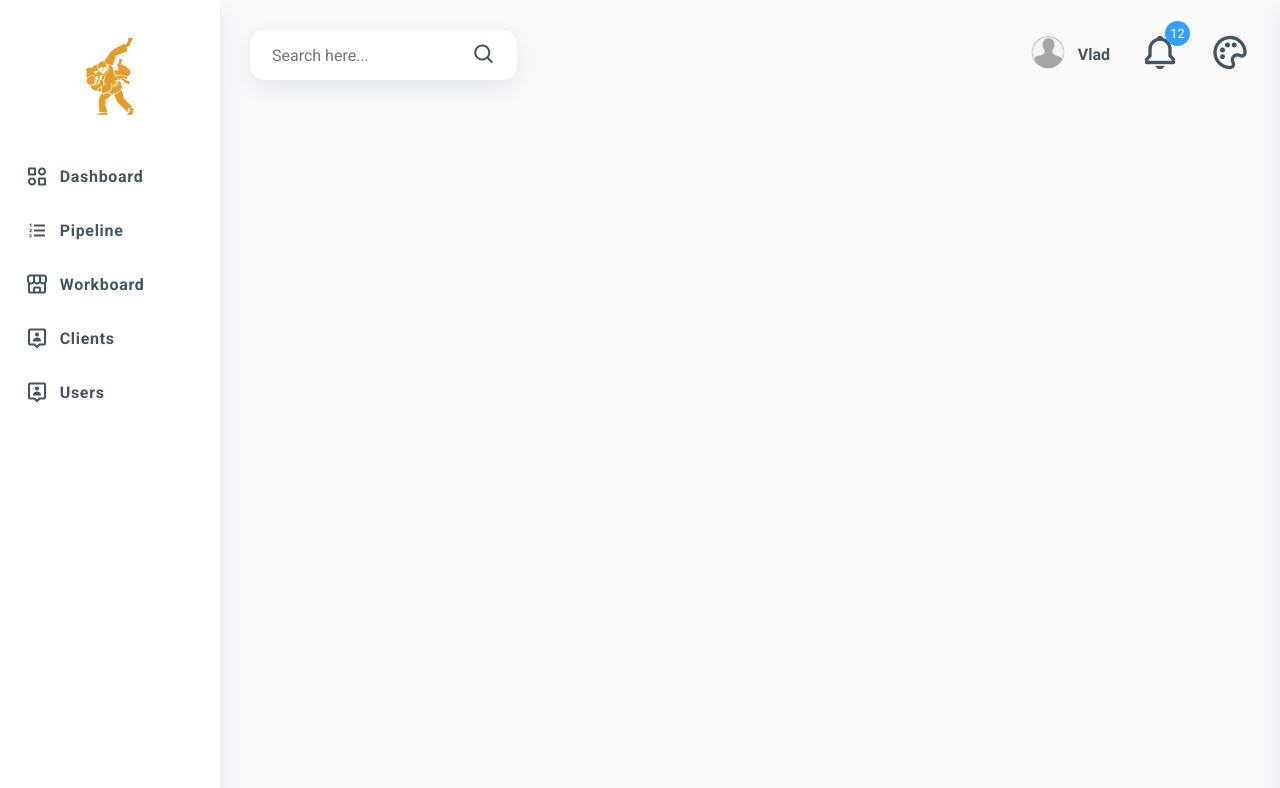
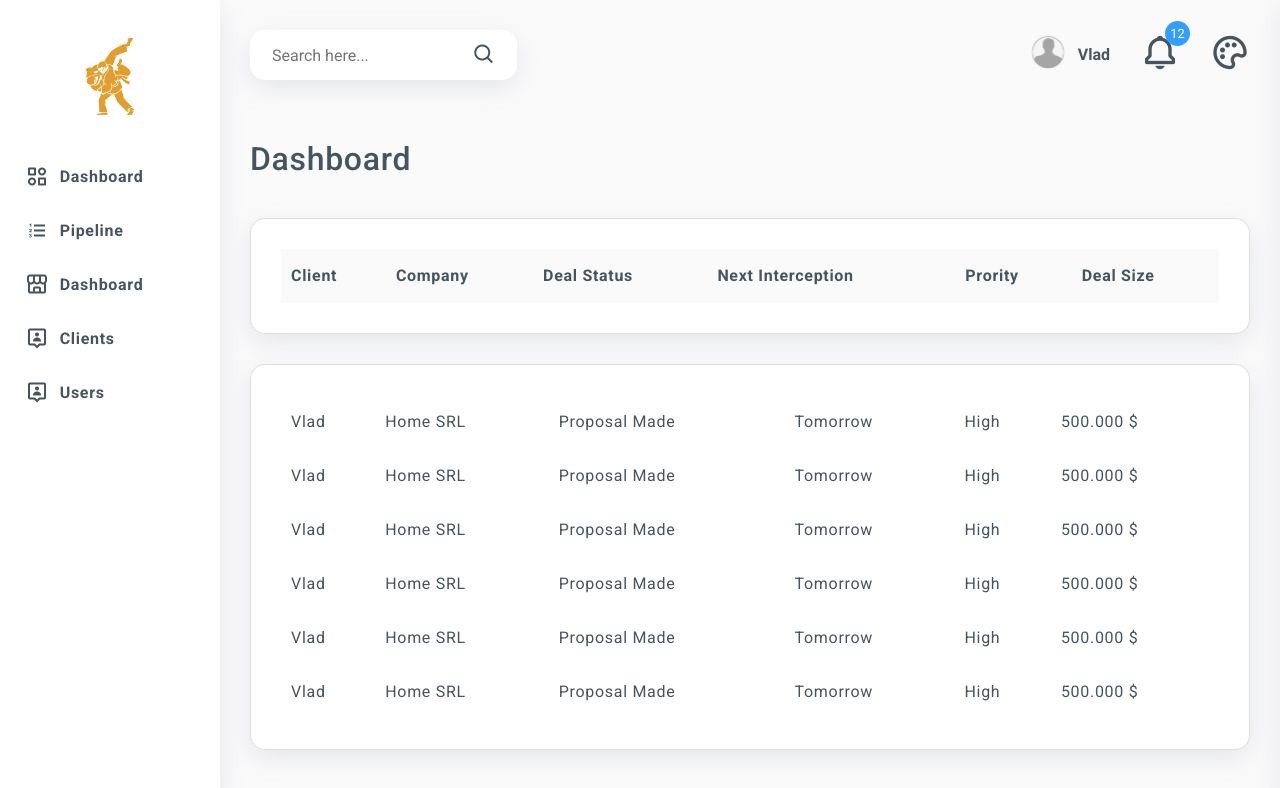
Before and after one commit to vladghinea/Sellgo, a React (Create React App) app in the folder sellassistent/: page /dashboard in a window 1280 px wide. Shown: the top 788 px of the page. Built offline with nearby package versions, Linux system fonts and the light colour scheme.

Commit message:
Workboard tabel version

```diff
--- a/sellassistent/src/assets/JsonData/sidebar_routes.json
+++ b/sellassistent/src/assets/JsonData/sidebar_routes.json
@@ -11,8 +11,8 @@
 
     },
     {
-        "display_name": "Workboard",
-        "route": "/workboard",
+        "display_name": "Dashboard",
+        "route": "/Dashboard",
         "icon": "bx bx-store-alt"
     },
     {
--- a/sellassistent/src/components/Routes.jsx
+++ b/sellassistent/src/components/Routes.jsx
@@ -3,6 +3,7 @@ import {Route, Switch} from 'react-router-dom'
 
 import Pipeline from '../pages/Pipeline'
 import Users from '../pages/Users'
+import Dashboard from '../pages/Dashboard'
 
 
 const Routes = () => {
@@ -10,6 +11,7 @@ const Routes = () => {
         <Switch>
             <Route path='/pipeline' component={Pipeline } />
             <Route path='/users' component={Users } />
+            <Route path='/dashboard'component={Dashboard}/>
 
         </Switch>
     )
--- /dev/null
+++ b/sellassistent/src/components/table/Table.jsx
@@ -0,0 +1,77 @@
+import React, {useState} from 'react'
+
+import './table.css'
+
+const Table = props => {
+
+    const initDataShow = props.limit && props.bodyData ? props.bodyData.slice(0, Number(props.limit)) : props.bodyData
+
+    const [dataShow, setDataShow] = useState(initDataShow)
+
+    let pages = 1
+
+    let range = []
+
+    if (props.limit !== undefined) {
+        let page = Math.floor(props.bodyData.length / Number(props.limit))
+        pages = props.bodyData.length % Number(props.limit) === 0 ? page : page + 1
+        range = [...Array(pages).keys()]
+    }
+
+    const [currPage, setCurrPage] = useState(0)
+
+    const selectPage = page => {
+        const start = Number(props.limit) * page
+        const end = start + Number(props.limit)
+
+        setDataShow(props.bodyData.slice(start, end))
+
+        setCurrPage(page)
+    }
+
+    return (
+        <div>
+            <div className="table-wrapper">
+                <table>
+                    {
+                        props.headData && props.renderHead ? (
+                            <thead>
+                                <tr>
+                                    {
+                                        props.headData.map((item, index) => props.renderHead(item, index))
+                                    }
+                                </tr>
+                            </thead>
+                        ) : null
+                    }
+                    {
+                        props.bodyData && props.renderBody ? (
+
+                            <tbody>
+                                {
+                                    dataShow.map((item, index) => props.renderBody(item, index))
+                                }
+                            </tbody>
+
+                        ) : null
+                    }
+                </table>
+            </div>
+            {
+                pages > 1 ? (
+                    <div className="table__pagination">
+                        {
+                            range.map((item, index) => (
+                                <div key={index} className={`table__pagination-item ${currPage === index ? 'active' : ''}`} onClick={() => selectPage(index)}>
+                                    {item + 1}
+                                </div>
+                            ))
+                        }
+                    </div>
+                ) : null
+            }
+        </div>
+    )
+}
+
+export default Table
--- /dev/null
+++ b/sellassistent/src/components/table/table.css
@@ -0,0 +1,62 @@
+.table-wrapper {
+    overflow-y: auto;
+}
+
+table {
+    width: 100%;
+    min-width: 400px;
+    border-spacing: 0;
+}
+
+thead {
+    background-color: var(--second-bg);
+}
+
+tr {
+    text-align: left;
+}
+
+th,
+td {
+    text-transform: capitalize;
+    padding: 15px 10px;
+}
+
+tbody > tr:hover {
+    background-color: var(--main-color);
+    color: var(--txt-white);
+}
+
+.table__pagination {
+    display: flex;
+    width: 100%;
+    justify-content: flex-end;
+    align-items: center;
+    margin-top: 20px;
+}
+
+.table__pagination-item ~ .table__pagination-item {
+    margin-left: 10px;
+}
+
+.table__pagination-item {
+    width: 30px;
+    height: 30px;
+    border-radius: 50%;
+    display: flex;
+    align-items: center;
+    justify-content: center;
+    cursor: pointer;
+}
+
+.table__pagination-item.active,
+.table__pagination-item.active:hover {
+    background-color: var(--main-color);
+    color: var(--txt-white);
+    font-weight: 600;
+}
+
+.table__pagination-item:hover {
+    color: var(--txt-white);
+    background-color: var(--second-color);
+}
--- /dev/null
+++ b/sellassistent/src/pages/Dashboard.jsx
@@ -0,0 +1,115 @@
+import React from 'react'
+
+import Table from '../components/table/Table'
+
+
+const customTableHead = [
+    'Client',
+    'Company',
+    'Deal Status',
+    'Next Interception',
+    'Prority',
+    'Deal Size'
+]
+
+const customTableBodyData=[
+    {"Client":"Vlad",
+    "Company":"Home SRL",
+    "DealStatus":"Proposal Made",
+    "NextInterception":"Tomorrow",
+    "Prority":"High",
+    "DealSize":"500.000 $"
+    },
+    {"Client":"Vlad",
+    "Company":"Home SRL",
+    "DealStatus":"Proposal Made",
+    "NextInterception":"Tomorrow",
+    "Prority":"High",
+    "DealSize":"500.000 $"
+    },
+    {"Client":"Vlad",
+    "Company":"Home SRL",
+    "DealStatus":"Proposal Made",
+    "NextInterception":"Tomorrow",
+    "Prority":"High",
+    "DealSize":"500.000 $"
+    },
+    {"Client":"Vlad",
+    "Company":"Home SRL",
+    "DealStatus":"Proposal Made",
+    "NextInterception":"Tomorrow",
+    "Prority":"High",
+    "DealSize":"500.000 $"
+    },
+    {"Client":"Vlad",
+    "Company":"Home SRL",
+    "DealStatus":"Proposal Made",
+    "NextInterception":"Tomorrow",
+    "Prority":"High",
+    "DealSize":"500.000 $"
+    },
+    {"Client":"Vlad",
+    "Company":"Home SRL",
+    "DealStatus":"Proposal Made",
+    "NextInterception":"Tomorrow",
+    "Prority":"High",
+    "DealSize":"500.000 $"
+    }
+
+]
+
+const renderHead = (item, index) => <th key={index}>{item}</th>
+
+const renderBody = (item, index) => (
+
+    <tr key={index}>
+        <td>{item.Client}</td>
+        <td>{item.Company}</td>
+        <td>{item.DealStatus}</td>
+        <td>{item.NextInterception}</td>
+        <td>{item.Prority}</td>
+        <td>{item.DealSize}</td>
+    </tr>
+)
+
+const Dashboard = () => {
+    return (
+        <div>
+            <h2 className="page-header">
+                Dashboard
+            </h2>
+            <div className="row">
+                <div className="col-12">
+                    <div className="card">
+                        <div className="card__body">
+                            <Table
+                                limit='10'
+                                headData={customTableHead}
+                                renderHead={(item, index) => renderHead(item, index)}
+                                bodyData={ []}
+                                 renderBody={(item, index) => renderBody(item, index)}
+                            />
+                        </div>
+                    </div>
+                </div>
+            </div>
+            <div className="row">
+                <div className="col-12">
+                    <div className="card">
+                        <div className="card__body">
+                             <Table
+                                limit='10'
+                                headData={[]}
+                                renderHead={(item, index) => renderHead(item, index)}
+                                bodyData={customTableBodyData}
+                                renderBody={(item, index) => renderBody(item, index)}
+                            />
+                        </div>
+                    </div>
+                </div>
+            </div>
+        </div>
+    )
+}
+
+export default Dashboard
```
Also changed, not shown: sellassistent/src/components/inDashboardLayout/DashboardBody.jsx (renamed from sellassistent/src/components/inworkboard/WorkboardLayout.jsx), sellassistent/src/components/inDashboardLayout/DashboardHead.jsx (added), sellassistent/src/components/inDashboardLayout/inDashboardLayout.css (renamed from sellassistent/src/components/inworkboard/inworkboard.css).
